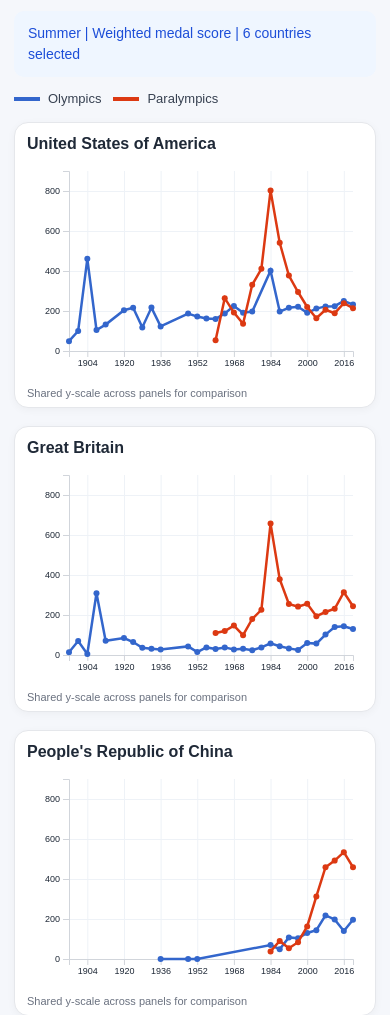
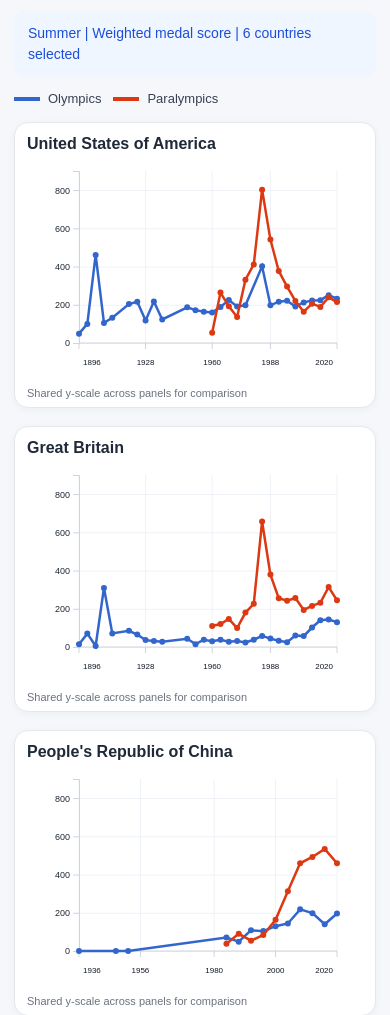
Before and after one commit to qwe12345113/visualization_homepage, a website: page olympics_vs_paralympics_small_multiples.html in a window 390 px wide. Shown: the part 917-1932 px from the top of the page. Drawn offline with nearby package versions, Linux system fonts and the light colour scheme.

Commit message:
Add files via upload

```diff
--- a/olympics_vs_paralympics_small_multiples.html
+++ b/olympics_vs_paralympics_small_multiples.html
@@ -151,9 +151,10 @@
 
         .grid-wrap {
             display: grid;
-            grid-template-columns: repeat(auto-fit, var(--panel-min));
+            grid-template-columns: repeat(3, minmax(0, 1fr));
             gap: 18px;
             width: 100%;
+            align-items: start;
         }
 
         .panel {
@@ -212,8 +213,18 @@
             word-break: break-word;
         }
 
+        @media (max-width: 1200px) {
+            .grid-wrap {
+                grid-template-columns: repeat(2, minmax(0, 1fr));
+            }
+        }
+
         @media (max-width: 900px) {
             .container {
+                grid-template-columns: 1fr;
+            }
+
+            .grid-wrap {
                 grid-template-columns: 1fr;
             }
 
@@ -322,14 +333,14 @@
         '2014|Sochi|Russian Federation','2018|Pyeongchang|Republic of Korea','2022|Beijing|China'
     ]);
 
-    const seasonSelectEl = d3.select('#seasonSelect');
-    const countrySearchEl = d3.select('#countrySearch');
-    const countryListEl = d3.select('#countryList');
-    const selectTopBtn = d3.select('#selectTopBtn');
-    const clearBtn = d3.select('#clearBtn');
-    const statusEl = d3.select('#status');
-    const panelGridEl = d3.select('#panelGrid');
-    const tooltipEl = d3.select('#tooltip');
+    const seasonSelectEl = document.getElementById('seasonSelect');
+    const countrySearchEl = document.getElementById('countrySearch');
+    const countryListEl = document.getElementById('countryList');
+    const selectTopBtn = document.getElementById('selectTopBtn');
+    const clearBtn = document.getElementById('clearBtn');
+    const statusEl = document.getElementById('status');
+    const panelGridEl = document.getElementById('panelGrid');
+    const tooltipEl = document.getElementById('tooltip');
 
     const state = {
         olympicsRows: [],
@@ -353,7 +364,7 @@
     }
 
     function currentSeasonRows() {
-        const season = seasonSelectEl.property('value');
+        const season = seasonSelectEl.value;
         return {
             olympics: state.olympicsRows.filter(row => row.Season === season),
             paralympics: state.paralympicsRows.filter(row => row.Season === season)
@@ -383,32 +394,35 @@
 
     function buildCountryList() {
         const totals = computeCombinedTotals();
-        const displayCountries = getDisplayCountries(countrySearchEl.property('value'));
+        const displayCountries = getDisplayCountries(countrySearchEl.value);
 
-        countryListEl.html('');
+        countryListEl.innerHTML = '';
 
         if (!displayCountries.length) {
-            countryListEl.html('<div class="country-item">No countries match the current filter.</div>');
+            countryListEl.innerHTML = '<div class="country-item">No countries match the current filter.</div>';
             return;
         }
 
-        const items = countryListEl.selectAll('label.country-item')
-            .data(displayCountries, d => d)
-            .enter()
-            .append('label')
-            .attr('class', 'country-item');
+        displayCountries.forEach(country => {
+            const item = document.createElement('label');
+            item.className = 'country-item';
 
-        items.append('input')
-            .attr('type', 'checkbox')
-            .property('checked', d => state.selectedCountries.has(d))
-            .on('change', function(event, country) {
-                if (this.checked) state.selectedCountries.add(country);
+            const checkbox = document.createElement('input');
+            checkbox.type = 'checkbox';
+            checkbox.checked = state.selectedCountries.has(country);
+            checkbox.addEventListener('change', () => {
+                if (checkbox.checked) state.selectedCountries.add(country);
                 else state.selectedCountries.delete(country);
                 renderPanels();
             });
 
-        items.append('span')
-            .text(country => `${country} (${totals.get(country) || 0})`);
+            const text = document.createElement('span');
+            text.textContent = `${country} (${totals.get(country) || 0})`;
+
+            item.appendChild(checkbox);
+            item.appendChild(text);
+            countryListEl.appendChild(item);
+        });
     }
 
     function selectTopCountries(count = 6) {
@@ -441,24 +455,39 @@
 
     function getReadableYearTicks(yearExtent) {
         const [minYear, maxYear] = yearExtent;
+
+        if (!Number.isFinite(minYear) || !Number.isFinite(maxYear)) return [];
+        if (minYear === maxYear) return [minYear];
+
         const span = maxYear - minYear;
-        let step = 4;
-        if (span > 80) step = 16;
-        else if (span > 50) step = 12;
-        else if (span > 30) step = 8;
-        const tickStart = Math.ceil(minYear / step) * step;
-        return d3.range(tickStart, maxYear + 1, step);
+        let targetTickCount = 5;
+        if (span <= 24) targetTickCount = 3;
+        else if (span <= 60) targetTickCount = 4;
+
+        const interiorCount = Math.max(0, targetTickCount - 2);
+        const ticks = [minYear];
+
+        for (let i = 1; i <= interiorCount; i += 1) {
+            const raw = minYear + (span * i) / (interiorCount + 1);
+            const rounded = Math.round(raw / 4) * 4;
+            if (rounded > minYear && rounded < maxYear) {
+                ticks.push(rounded);
+            }
+        }
+
+        ticks.push(maxYear);
+        return Array.from(new Set(ticks)).sort((a, b) => a - b);
     }
 
     function showTooltip(html, event) {
-        tooltipEl.html(html);
-        tooltipEl.style('opacity', '1');
-        tooltipEl.style('left', `${event.clientX + 12}px`);
-        tooltipEl.style('top', `${event.clientY - 8}px`);
+        tooltipEl.innerHTML = html;
+        tooltipEl.style.opacity = '1';
+        tooltipEl.style.left = `${event.clientX + 12}px`;
+        tooltipEl.style.top = `${event.clientY - 8}px`;
     }
 
     function hideTooltip() {
-        tooltipEl.style('opacity', '0');
+        tooltipEl.style.opacity = '0';
     }
 
     function renderPanels() {
@@ -469,36 +498,41 @@
         const yearExtent = d3.extent(allValues, d => d.year);
         const globalMaxY = d3.max(allValues, d => d.value) || 0;
 
-        statusEl.text(`${seasonSelectEl.property('value')} | Weighted medal score | ${selected.length} countr${selected.length === 1 ? 'y' : 'ies'} selected`);
+        statusEl.textContent = `${seasonSelectEl.value} | Weighted medal score | ${selected.length} countr${selected.length === 1 ? 'y' : 'ies'} selected`;
 
-        panelGridEl.html('');
+        panelGridEl.innerHTML = '';
 
         if (!selected.length || !allValues.length) {
-            panelGridEl.html('<div class="panel"><div class="panel-title">No panels to display</div><div class="panel-note">Select at least one country with available data.</div></div>');
+            panelGridEl.innerHTML = '<div class="panel"><div class="panel-title">No panels to display</div><div class="panel-note">Select at least one country with available data.</div></div>';
             return;
         }
 
         panelData.forEach(panel => {
-            const wrapper = panelGridEl.append('div')
-                .attr('class', 'panel');
+            const wrapper = document.createElement('div');
+            wrapper.className = 'panel';
 
-            wrapper.append('div')
-                .attr('class', 'panel-title')
-                .text(panel.country);
+            const title = document.createElement('div');
+            title.className = 'panel-title';
+            title.textContent = panel.country;
+            wrapper.appendChild(title);
 
-            const chartDiv = wrapper.append('div')
-                .attr('class', 'chart');
+            const chartDiv = document.createElement('div');
+            chartDiv.className = 'chart';
+            wrapper.appendChild(chartDiv);
 
-            wrapper.append('div')
-                .attr('class', 'panel-note')
-                .text('Shared y-scale across panels for comparison');
+            const note = document.createElement('div');
+            note.className = 'panel-note';
+            note.textContent = 'Shared y-scale across panels for comparison';
+            wrapper.appendChild(note);
 
-            const chartWidth = Math.max(chartDiv.node().clientWidth, 240);
+            panelGridEl.appendChild(wrapper);
+
+            const chartWidth = Math.max(chartDiv.clientWidth, 240);
             const width = chartWidth;
-            const height = Math.max(chartDiv.node().clientHeight, 210);
-            const margin = { top: 10, right: 10, bottom: 30, left: 42 };
+            const height = Math.max(chartDiv.clientHeight, 210);
+            const margin = { top: 10, right: 26, bottom: 38, left: 52 };
 
-            const svg = chartDiv
+            const svg = d3.select(chartDiv)
                 .append('svg')
                 .attr('width', width)
                 .attr('height', height)
@@ -506,8 +540,11 @@
                 .style('width', '100%')
                 .style('height', '100%');
 
+            const panelValues = [...panel.olympicValues, ...panel.paralympicValues];
+            const panelYearExtent = d3.extent(panelValues, d => d.year);
+
             const x = d3.scaleLinear()
-                .domain(yearExtent)
+                .domain(panelYearExtent)
                 .range([margin.left, width - margin.right]);
 
             const y = d3.scaleLinear()
@@ -515,31 +552,76 @@
                 .nice()
                 .range([height - margin.bottom, margin.top]);
 
-            const xTicks = getReadableYearTicks(yearExtent);
+            const xTicks = getReadableYearTicks(panelYearExtent);
+            const yTicks = y.ticks(4);
 
+            // Vertical grid lines (manual, so x labels do not get clipped by axis rendering)
             svg.append('g')
                 .attr('class', 'grid')
-                .attr('transform', `translate(0,${height - margin.bottom})`)
-                .call(d3.axisBottom(x).tickValues(xTicks).tickSize(-(height - margin.top - margin.bottom)).tickFormat(''));
+                .selectAll('line.x-grid')
+                .data(xTicks)
+                .join('line')
+                .attr('x1', d => x(d))
+                .attr('x2', d => x(d))
+                .attr('y1', margin.top)
+                .attr('y2', height - margin.bottom);
 
+            // Horizontal grid lines
             svg.append('g')
                 .attr('class', 'grid')
                 .attr('transform', `translate(${margin.left},0)`)
-                .call(d3.axisLeft(y).ticks(4).tickSize(-(width - margin.left - margin.right)).tickFormat(''));
+                .call(
+                    d3.axisLeft(y)
+                        .tickValues(yTicks)
+                        .tickSize(-(width - margin.left - margin.right))
+                        .tickFormat('')
+                );
 
-            svg.append('g')
-                .attr('class', 'axis')
-                .attr('transform', `translate(0,${height - margin.bottom})`)
-                .call(d3.axisBottom(x).tickValues(xTicks).tickFormat(d3.format('d')))
-                .selectAll('text')
-                .style('font-size', width < 300 ? '8px' : '9px');
-
+            // Y axis
             svg.append('g')
                 .attr('class', 'axis')
                 .attr('transform', `translate(${margin.left},0)`)
-                .call(d3.axisLeft(y).ticks(4))
+                .call(d3.axisLeft(y).tickValues(yTicks))
                 .selectAll('text')
-                .style('font-size', width < 300 ? '8px' : '9px');
+                .style('font-size', '9px');
+
+            // X axis baseline
+            svg.append('line')
+                .attr('x1', margin.left)
+                .attr('x2', width - margin.right)
+                .attr('y1', height - margin.bottom)
+                .attr('y2', height - margin.bottom)
+                .attr('stroke', '#d1d5db');
+
+            // X axis ticks
+            svg.append('g')
+                .selectAll('line.x-tick')
+                .data(xTicks)
+                .join('line')
+                .attr('x1', d => x(d))
+                .attr('x2', d => x(d))
+                .attr('y1', height - margin.bottom)
+                .attr('y2', height - margin.bottom + 6)
+                .attr('stroke', '#d1d5db');
+
+            // X axis labels (manual text to avoid truncation/clipping)
+            svg.append('g')
+                .selectAll('text.x-label')
+                .data(xTicks)
+                .join('text')
+                .attr('x', (d, i) => {
+                    const offset = i === 0 ? 4 : (i === xTicks.length - 1 ? -4 : 0);
+                    return x(d) + offset;
+                })
+                .attr('y', height - margin.bottom + 22)
+                .attr('fill', '#111827')
+                .style('font-size', '8px')
+                .style('text-anchor', (d, i) => {
+                    if (i === 0) return 'start';
+                    if (i === xTicks.length - 1) return 'end';
+                    return 'middle';
+                })
+                .text(d => d);
 
             const line = d3.line()
                 .x(d => x(d.year))
@@ -567,8 +649,8 @@
                         showTooltip(`<strong>${panel.country}</strong><br>System: Olympics<br>Year: ${d.year}<br>Weighted score: ${d.value}`, event);
                     })
                     .on('mousemove', function(event) {
-                        tooltipEl.style('left', `${event.clientX + 12}px`);
-                        tooltipEl.style('top', `${event.clientY - 8}px`);
+                        tooltipEl.style.left = `${event.clientX + 12}px`;
+                        tooltipEl.style.top = `${event.clientY - 8}px`;
                     })
                     .on('mouseleave', hideTooltip);
             }
@@ -594,8 +676,8 @@
                         showTooltip(`<strong>${panel.country}</strong><br>System: Paralympics<br>Year: ${d.year}<br>Weighted score: ${d.value}`, event);
                     })
                     .on('mousemove', function(event) {
-                        tooltipEl.style('left', `${event.clientX + 12}px`);
-                        tooltipEl.style('top', `${event.clientY - 8}px`);
+                        tooltipEl.style.left = `${event.clientX + 12}px`;
+                        tooltipEl.style.top = `${event.clientY - 8}px`;
                     })
                     .on('mouseleave', hideTooltip);
             }
@@ -672,19 +754,19 @@
             state.countries = Array.from(new Set([...state.olympicsRows, ...state.paralympicsRows].map(r => r.Country))).sort((a, b) => a.localeCompare(b));
 
             selectTopCountries(6);
-            seasonSelectEl.on('change', handleFilterChange);
-            countrySearchEl.on('input', buildCountryList);
-            selectTopBtn.on('click', () => selectTopCountries(6));
-            clearBtn.on('click', () => {
+            seasonSelectEl.addEventListener('change', handleFilterChange);
+            countrySearchEl.addEventListener('input', buildCountryList);
+            selectTopBtn.addEventListener('click', () => selectTopCountries(6));
+            clearBtn.addEventListener('click', () => {
                 state.selectedCountries.clear();
                 buildCountryList();
                 renderPanels();
             });
             window.addEventListener('resize', renderPanels);
         }).catch(() => {
-            statusEl.text('Failed to load CSV files. Make sure the HTML file, olympic_results_in_winter_paralympics_format_with_mixed.csv, summer_paralympics.csv, and winter_paralympics.csv are in the same folder.');
-            statusEl.style('background', '#fef2f2');
-            statusEl.style('color', '#b91c1c');
+            statusEl.textContent = 'Failed to load CSV files. Make sure the HTML file, olympic_results_in_winter_paralympics_format_with_mixed.csv, summer_paralympics.csv, and winter_paralympics.csv are in the same folder, then open the page through a local server.';
+            statusEl.style.background = '#fef2f2';
+            statusEl.style.color = '#b91c1c';
         });
     }
 
```
